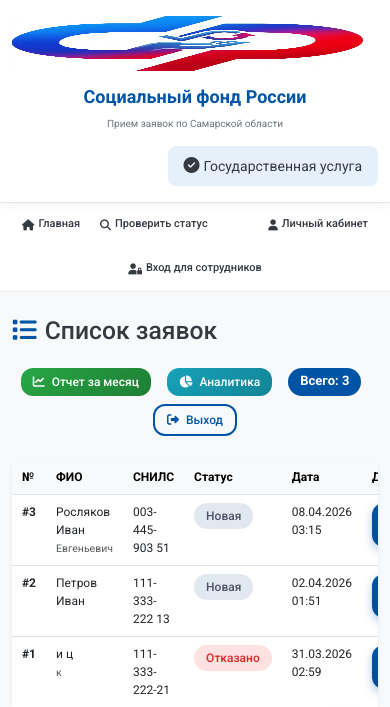
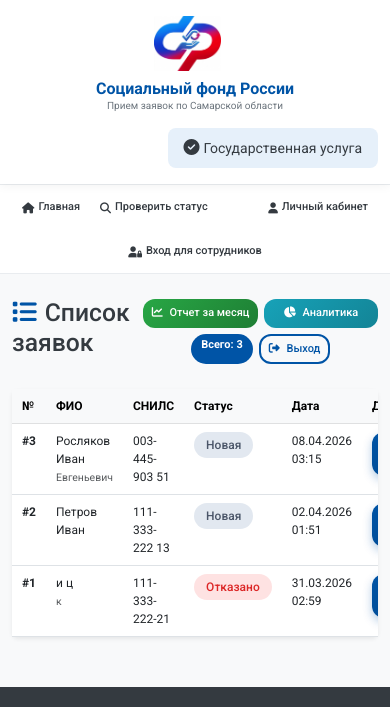
Before and after one commit to starlekss/sfr-project, a Django app: page /applications/ in a window 390 px wide. Shown: the part 60-767 px from the top of the page. Run offline with Django 5.2, Linux system fonts and the light colour scheme; a user stored in the database is signed in; data comes from the database, SQL or seed files in the repository.

Commit message:
Optimize buttons and logo layout for mobile devices

```diff
--- a/applications/templates/applications/base.html
+++ b/applications/templates/applications/base.html
@@ -73,6 +73,18 @@
             z-index: 1000;
         }
 
+        .logo {
+            display: flex;
+            align-items: center;
+            gap: 15px;
+        }
+
+        .logo img {
+            height: 55px;
+            width: auto;
+            transition: all 0.3s ease;
+        }
+
         .logo h1 {
             font-size: 24px;
             font-weight: 700;
@@ -993,6 +1005,37 @@
            МОБИЛЬНАЯ АДАПТАЦИЯ
         ======================================== */
 
+        /* Логотип в хедере */
+        @media (max-width: 768px) {
+            .logo img {
+                height: 45px;
+            }
+
+            .logo h1 {
+                font-size: 18px;
+            }
+
+            .logo p {
+                font-size: 10px;
+            }
+        }
+
+        @media (max-width: 480px) {
+            .logo {
+                flex-direction: column;
+                text-align: center;
+                gap: 8px;
+            }
+
+            .logo img {
+                height: 40px;
+            }
+
+            .logo h1 {
+                font-size: 16px;
+            }
+        }
+
         /* Планшеты и телефоны */
         @media (max-width: 768px) {
             .stat-number {
@@ -1114,7 +1157,6 @@
                 padding-right: 5px;
             }
 
-            /* Стили для прокрутки */
             .offices-list::-webkit-scrollbar {
                 width: 3px;
             }
@@ -1129,7 +1171,6 @@
                 border-radius: 3px;
             }
 
-            /* Карточки отделений - ровный текст */
             .office-card {
                 text-align: left;
                 padding: 12px 15px;
@@ -1179,7 +1220,6 @@
                 word-break: break-word;
             }
 
-            /* Изменение порядка: список сверху, карта снизу */
             .map-section .row {
                 display: flex;
                 flex-direction: column;
@@ -1193,7 +1233,6 @@
                 order: 2;
             }
 
-            /* Калькулятор */
             .calculator-card {
                 padding: 15px;
             }
@@ -1204,7 +1243,6 @@
                 font-size: 24px;
             }
 
-            /* Чат-бот */
             .chat-window {
                 width: 280px;
                 right: -15px;
@@ -1218,7 +1256,6 @@
                 padding: 4px 8px;
             }
 
-            /* Футер */
             .footer {
                 text-align: center;
                 padding: 30px 0 20px;
@@ -1232,7 +1269,6 @@
                 margin-bottom: 20px;
             }
 
-            /* Хедер */
             .main-header .row {
                 flex-direction: column;
                 text-align: center;
@@ -1241,18 +1277,11 @@
                 justify-content: center;
                 margin-bottom: 10px;
             }
-            .logo h1 {
-                font-size: 18px;
-            }
-            .logo p {
-                font-size: 10px;
-            }
             .gov-badge {
                 display: inline-block;
                 margin-top: 5px;
             }
 
-            /* Верхняя панель */
             .top-bar .row {
                 flex-direction: column;
                 text-align: center;
@@ -1263,7 +1292,6 @@
                 text-align: center;
             }
 
-            /* Навигация */
             .nav {
                 flex-wrap: wrap;
                 justify-content: center;
@@ -1276,7 +1304,6 @@
                 font-size: 13px;
             }
 
-            /* Статистика */
             .stats-section .row {
                 flex-direction: column;
             }
@@ -1284,7 +1311,6 @@
                 margin-bottom: 20px;
             }
 
-            /* Улучшение таргетинга */
             button,
             .btn,
             .action-card,
@@ -1352,7 +1378,6 @@
                 font-size: 11px;
             }
 
-            /* Карточки отделений для супер-маленьких */
             .office-card {
                 padding: 10px 12px;
             }
@@ -1377,7 +1402,6 @@
                 font-size: 11px;
             }
 
-            /* Скрываем 4-ю колонку в таблицах */
             .applications-table th:nth-child(4),
             .applications-table td:nth-child(4),
             .table th:nth-child(4),
@@ -1413,7 +1437,6 @@
                 height: 350px !important;
             }
 
-            /* Карточки отделений для планшетов */
             .office-card {
                 padding: 12px 15px;
             }
--- a/applications/templates/applications/list.html
+++ b/applications/templates/applications/list.html
@@ -3,16 +3,16 @@
 {% block content %}
 <div class="d-flex justify-content-between align-items-center mb-4">
     <h2><i class="fas fa-list me-2" style="color: var(--sfr-blue);"></i>Список заявок</h2>
-    <div>
+    <div class="button-group">
         <a href="{% url 'report_form' %}" class="btn-report">
-            <i class="fas fa-chart-line me-1"></i> Отчет за месяц
+            <i class="fas fa-chart-line me-1"></i> <span>Отчет за месяц</span>
         </a>
         <a href="{% url 'analytics_dashboard' %}" class="btn-analytics">
-            <i class="fas fa-chart-pie me-1"></i> Аналитика
+            <i class="fas fa-chart-pie me-1"></i> <span>Аналитика</span>
         </a>
-        <span class="badge bg-primary me-2">Всего: {{ page_obj.paginator.count }}</span>
+        <span class="badge bg-primary">Всего: {{ page_obj.paginator.count }}</span>
         <a href="{% url 'operator_logout' %}" class="btn-outline-custom btn-sm">
-            <i class="fas fa-sign-out-alt me-1"></i> Выход
+            <i class="fas fa-sign-out-alt me-1"></i> <span>Выход</span>
         </a>
     </div>
 </div>
@@ -102,7 +102,7 @@
 {% endif %}
 
 <style>
-    /* Стили для кнопок в едином стиле */
+    /* Кнопки в едином стиле */
     .btn-report {
         display: inline-block;
         background: linear-gradient(135deg, #28a745, #1e7e34);
@@ -181,22 +181,64 @@
     .status-completed { background: #d1fae5; color: #059669; }
     .status-rejected { background: #fee2e2; color: #dc2626; }
 
-    /* Адаптация для мобильных */
+    /* Мобильная адаптация */
     @media (max-width: 768px) {
-        .d-flex {
-            flex-direction: column;
-            gap: 15px;
-            align-items: stretch !important;
-        }
-        .d-flex > div {
+        .button-group {
             display: flex;
             flex-wrap: wrap;
             justify-content: center;
             gap: 8px;
+            width: 100%;
         }
-        .btn-report, .btn-analytics, .btn-outline-custom {
+
+        .btn-report, .btn-analytics {
+            padding: 6px 12px;
             font-size: 12px;
-            padding: 5px 12px;
+            margin-right: 0;
+        }
+
+        .btn-outline-custom {
+            padding: 4px 10px;
+            font-size: 12px;
+        }
+
+        .badge.bg-primary {
+            font-size: 11px;
+            padding: 5px 10px;
+        }
+    }
+
+    @media (max-width: 480px) {
+        .button-group {
+            gap: 6px;
+        }
+
+        .btn-report, .btn-analytics {
+            flex: 1;
+            min-width: calc(50% - 3px);
+            text-align: center;
+            font-size: 11px;
+            padding: 6px 8px;
+        }
+
+        .btn-report span, .btn-analytics span {
+            display: inline;
+        }
+
+        .btn-outline-custom {
+            font-size: 11px;
+            padding: 5px 8px;
+        }
+    }
+
+    @media (max-width: 380px) {
+        .btn-report, .btn-analytics {
+            min-width: 100%;
+        }
+
+        .btn-outline-custom {
+            width: 100%;
+            text-align: center;
         }
     }
 </style>
```
